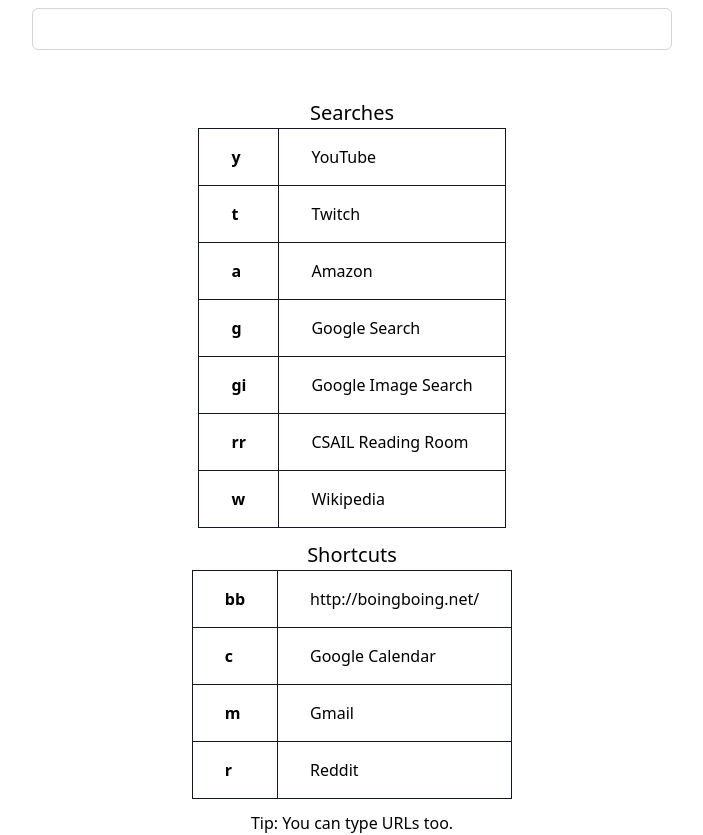
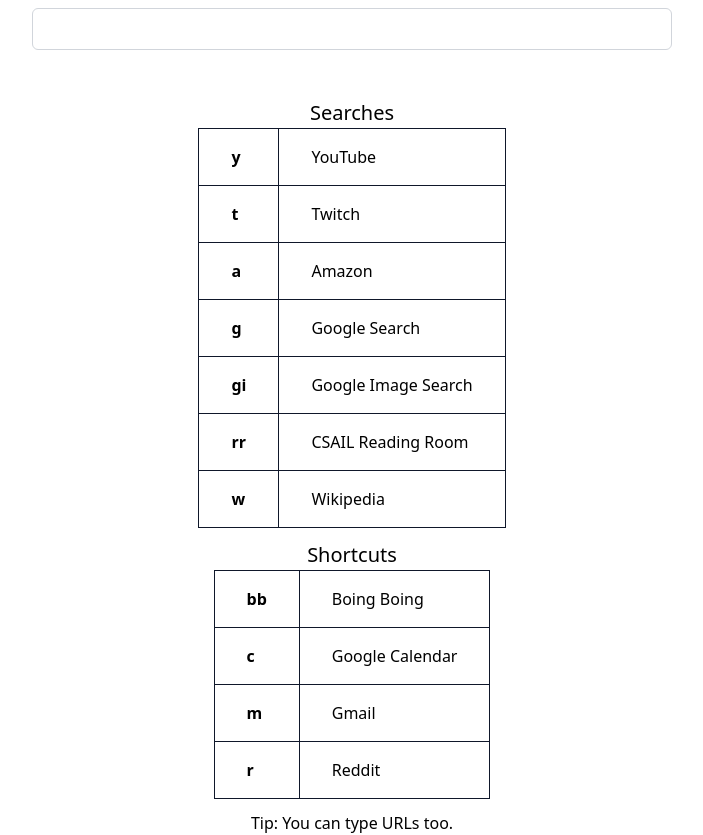
Before and after one commit to tropicbliss/rotta, a website: page index.html in a window 1280 px wide. Shown: the part 192-1027 px from the top of the page, without its empty margins (288-991 px from the left). Drawn offline with nearby package versions, Linux system fonts and the light colour scheme; files that its build step writes are made by us from their sources.

Commit message:
Use boing boing full name

```diff
--- a/index.html
+++ b/index.html
@@ -103,7 +103,7 @@
             bb
           </td>
           <td class="dark:bg-slate-900 dark:text-white border border-slate-900 dark:border-white px-8 py-4">
-            http://boingboing.net/
+            Boing Boing
           </td>
         </tr>
         <tr>
```
